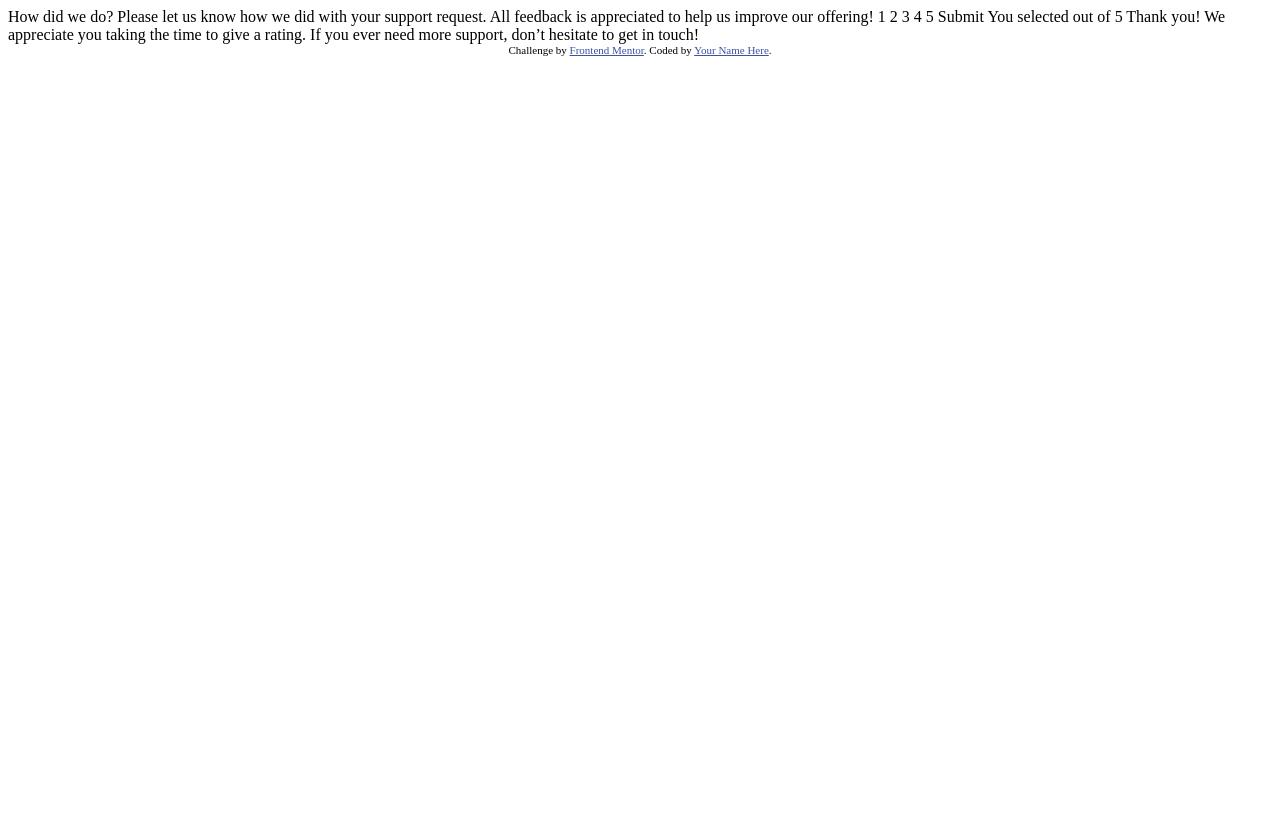
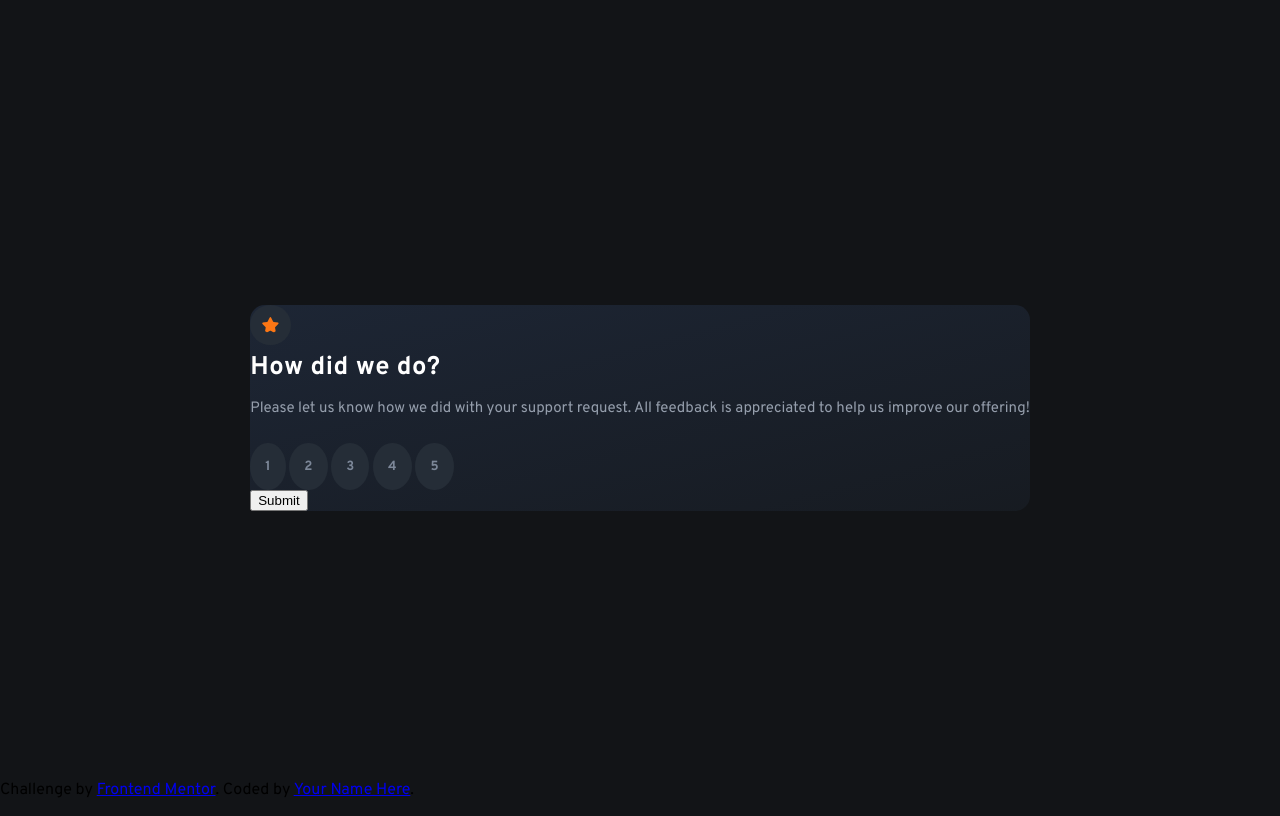
Before and after one commit to LailaGuereca/interactive-rating-component-main, a plain HTML site: page index.html in a window 1280 px wide. Drawn offline with Linux system fonts and the light colour scheme.

Commit message:
From star to num-buttons style

```diff
--- a/index.html
+++ b/index.html
@@ -2,48 +2,51 @@
 <html lang="en">
 <head>
   <meta charset="UTF-8">
-  <meta name="viewport" content="width=device-width, initial-scale=1.0"> <!-- displays site properly based on user's device -->
-
+  <meta name="viewport" content="width=device-width, initial-scale=1.0">
   <link rel="icon" type="image/png" sizes="32x32" href="./images/favicon-32x32.png">
-
   <title>Frontend Mentor | Interactive rating component</title>
-
-  <!-- Feel free to remove these styles or customise in your own stylesheet 👍 -->
-  <style>
-    .attribution { font-size: 11px; text-align: center; }
-    .attribution a { color: hsl(228, 45%, 44%); }
-  </style>
+  <!--Stylesheet-->
+  <link rel="stylesheet" href="style.css">
 </head>
 <body>
+  <main>
+    <!-- Rating state start -->
+    <div class="card">
+      <div class="star-icon">
+        <svg width="17" height="16" xmlns="http://www.w3.org/2000/svg"><path d="m9.067.43 1.99 4.031c.112.228.33.386.58.422l4.45.647a.772.772 0 0 1 .427 1.316l-3.22 3.138a.773.773 0 0 0-.222.683l.76 4.431a.772.772 0 0 1-1.12.813l-3.98-2.092a.773.773 0 0 0-.718 0l-3.98 2.092a.772.772 0 0 1-1.119-.813l.76-4.431a.77.77 0 0 0-.222-.683L.233 6.846A.772.772 0 0 1 .661 5.53l4.449-.647a.772.772 0 0 0 .58-.422L7.68.43a.774.774 0 0 1 1.387 0Z" fill="#FC7614"/></svg>
+      </div>
+      <div class="content">
+        <span>How did we do?</span>
+        <p>Please let us know how we did with your support request. All feedback is appreciated
+          to help us improve our offering!</p>
+      </div>
+      <div class="rating-buttons">
+        <button>1</button>
+        <button>2</button>
+        <button>3</button>
+        <button>4</button>
+        <button>5</button>
+      </div>
+      <button>Submit</button>
+    </div>
+  <!-- Rating state end -->
+  </main>
 
-  <!-- Rating state start -->
+  <!-- Thank you state start
 
-  How did we do?
-
-  Please let us know how we did with your support request. All feedback is appreciated
-  to help us improve our offering!
-
-  1 2 3 4 5
-
-  Submit
-
-  <!-- Rating state end -->
-
-  <!-- Thank you state start -->
-
-  You selected <!-- Add rating here --> out of 5
+  You selected  Add rating here  out of 5
 
   Thank you!
 
   We appreciate you taking the time to give a rating. If you ever need more support,
   don’t hesitate to get in touch!
 
-  <!-- Thank you state end -->
-
-
-  <div class="attribution">
-    Challenge by <a href="https://www.frontendmentor.io?ref=challenge" target="_blank">Frontend Mentor</a>.
-    Coded by <a href="#">Your Name Here</a>.
-  </div>
+  Thank you state end -->
+  <footer>
+    <div class="attribution">
+      Challenge by <a href="https://www.frontendmentor.io?ref=challenge" target="_blank">Frontend Mentor</a>.
+      Coded by <a href="#">Your Name Here</a>.
+    </div>
+  </footer>
 </body>
 </html>
--- /dev/null
+++ b/style.css
@@ -0,0 +1,103 @@
+/*Font import*/
+@import url('https://fonts.googleapis.com/css2?family=Overpass:wght@400;700&display=swap');
+
+/*Variables*/
+:root {
+    --primary-orange: hsl(25, 97%, 53%);
+    --neutral-white: hsl(0, 0%, 100%);
+    --neutral-ligh-grey: hsl(217, 12%, 63%);
+    --neutral-medium-grey: hsl(216, 12%, 54%);
+    --neutral-dark-blue: hsl(213, 19%, 18%);
+    --neutral-very-dark-blue: hsl(216, 12%, 8%);
+}
+
+/*
+Font size (paragraph): 15px
+Weights: 400, 700
+Mobile: 375px
+Desktop: 1440px
+*/
+
+/*General*/
+body {
+    background-color: var(--neutral-very-dark-blue);
+    height: 100vh;
+    font-family: 'Overpass', sans-serif;
+}
+
+main {
+    height: 100vh;
+    display: flex;
+    align-items: center;
+    justify-content: center;
+}
+
+footer {
+    position: absolute;
+    bottom: 0;
+    left: 0;
+    width: 100%;
+}
+
+/*Card*/
+.card {
+    display: flex;
+    flex-direction: column;
+    align-items: flex-start;
+    justify-content: center;
+    background-image: linear-gradient(to bottom right, hsl(218, 29%, 16%), hsl(216, 19%, 11%));
+    border-radius: 15px;
+}
+
+.card .star-icon svg {
+    background-color: var(--neutral-dark-blue);
+    padding: 12px;
+    border-radius: 50%;
+}
+
+.card .content {
+    color: var(--neutral-white);
+}
+
+.card .content span {
+    font-weight: 700;
+    font-size: 1.6em;
+    letter-spacing: 0.5px;
+}
+
+.card .content p {
+    color: var(--neutral-ligh-grey);
+    font-weight: 400;
+    font-size: 15px;
+}
+
+.card .rating-buttons {
+    margin-top: 10px;
+}
+
+.card .rating-buttons button {
+    background-color: var(--neutral-dark-blue);
+    color: var(--neutral-medium-grey);
+    border: none;
+    border-radius: 50%;
+    padding: 15px;
+    font-family: 'Overpass', sans-serif;
+    font-weight: 700;
+    text-align: center;
+}
+
+/*Mobile*/
+@media (min-width: 375px) and (max-width: 768px) {
+    .card {
+        margin: 30px;
+        padding: 30px;
+    }
+
+    .card .content {
+        margin-top: 20px;
+    }
+
+    .card .content p {
+        width: 300px;
+    }
+}
```
